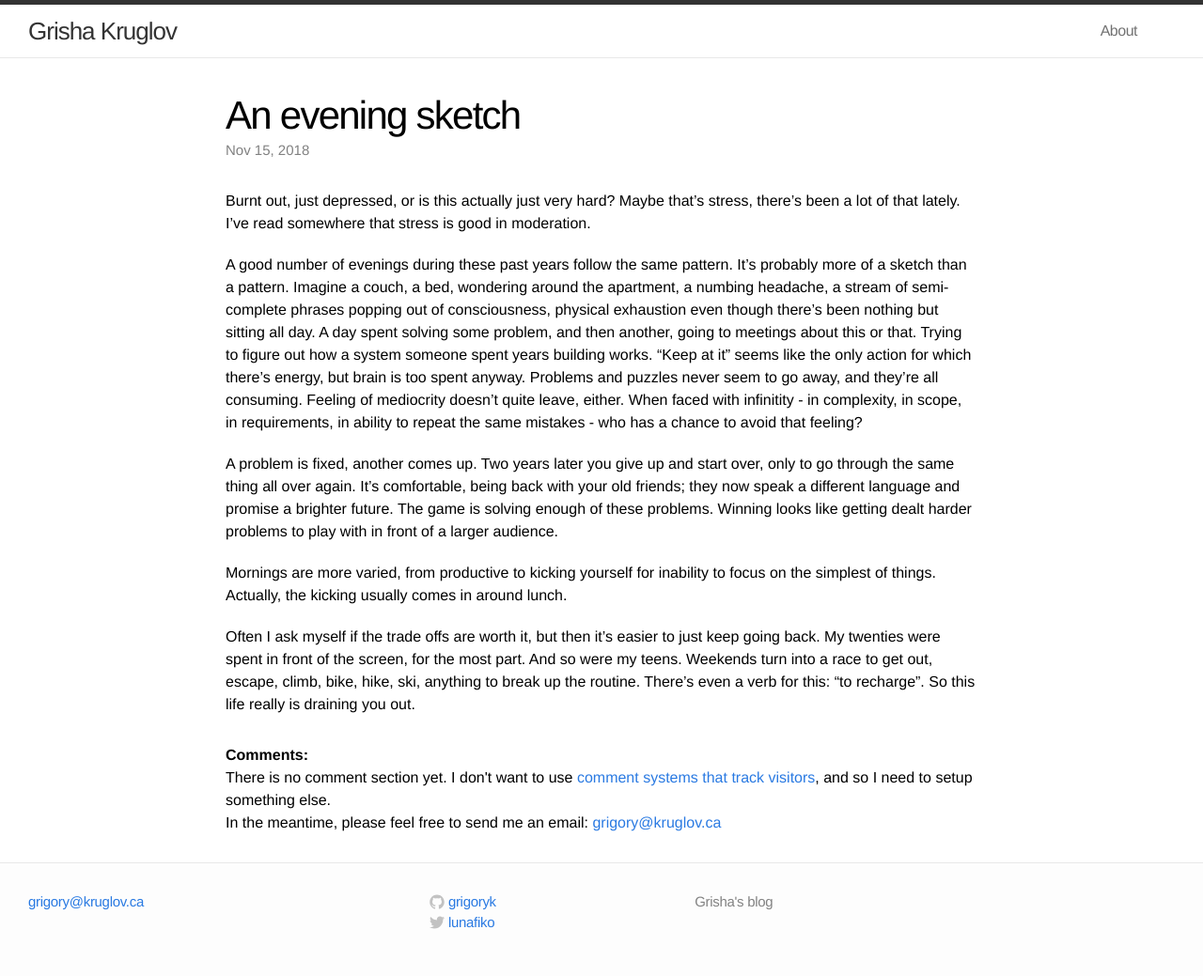
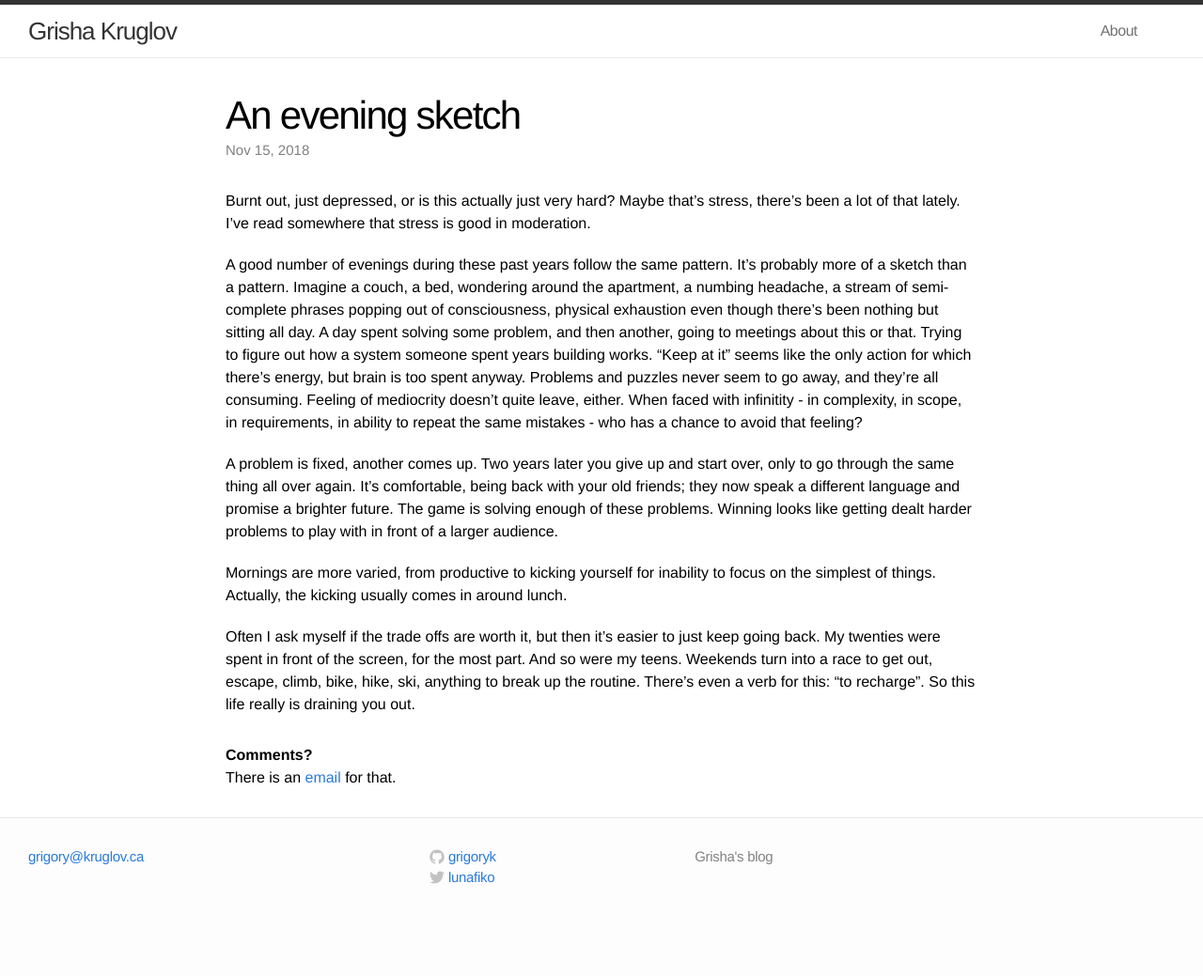
Before and after one commit to grigoryk/grigoryk.github.io, a Jekyll site: the page built from _outdoors/2018-11-14-trappings-of-work.md, in a window 1280 px wide. Shown: the whole page at 94% size. Built offline with Jekyll 4.4.1, drawn with Linux system fonts in a browser that asks for light colours; after the commit the page ends 991 px from its top, so only the background shows below that.

Commit message:
simpler post footer

```diff
--- a/_layouts/post.html
+++ b/_layouts/post.html
@@ -13,8 +13,7 @@ layout: default
   </article>
 
   <div class="comments">
-      <strong>Comments:</strong>
-      <p>There is no comment section yet. I don't want to use <a href="/2017-09/privacy-aware-blog/">comment systems that track visitors</a>, and so I need to setup something else.</p>
-      <p>In the meantime, please feel free to send me an email: <a href="mailto:grigory@kruglov.ca">grigory@kruglov.ca</a></p>
+      <strong>Comments?</strong>
+      <p>There is an <a href="mailto:grigory@kruglov.ca">email</a> for that.</p>
   </div>
 </div>
```
